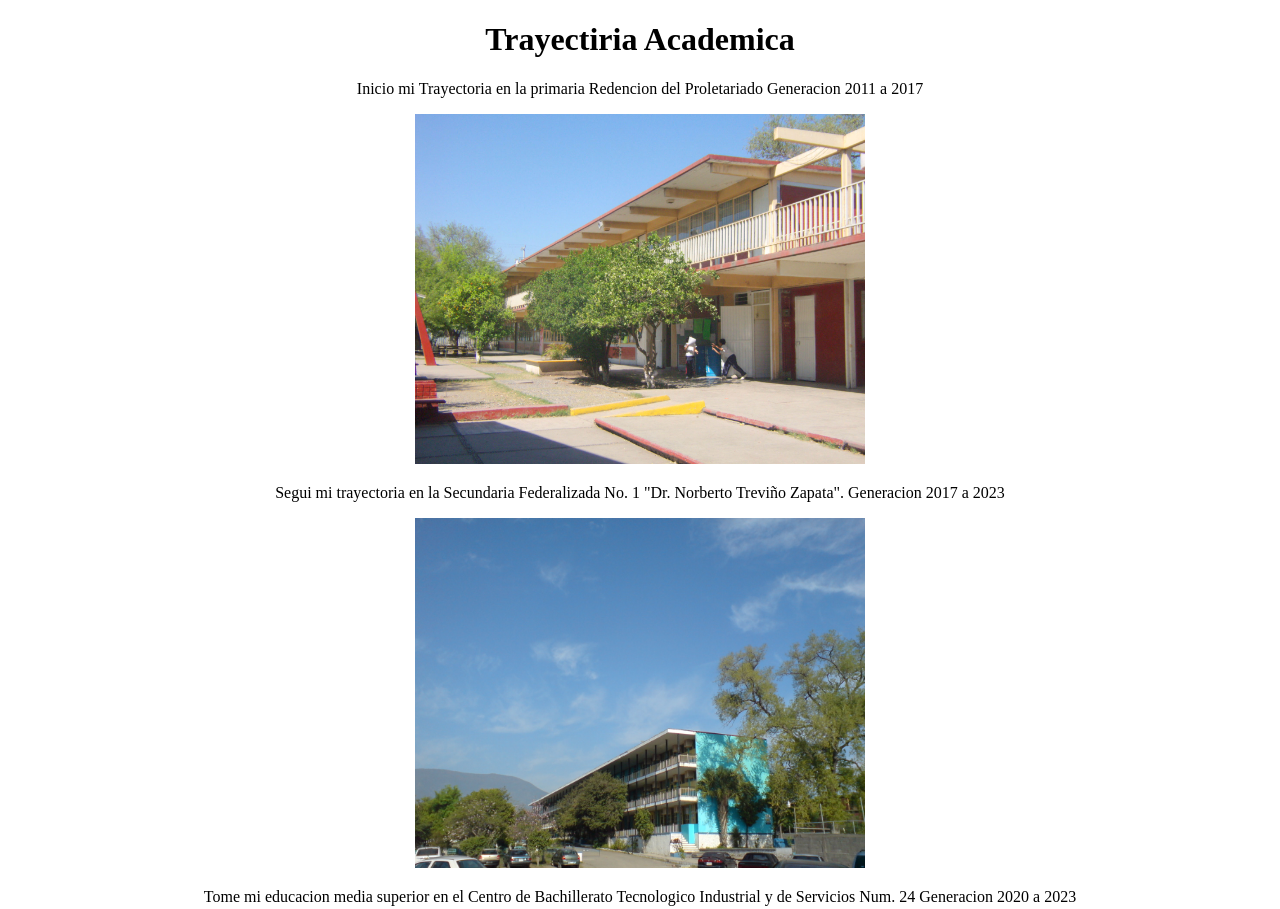
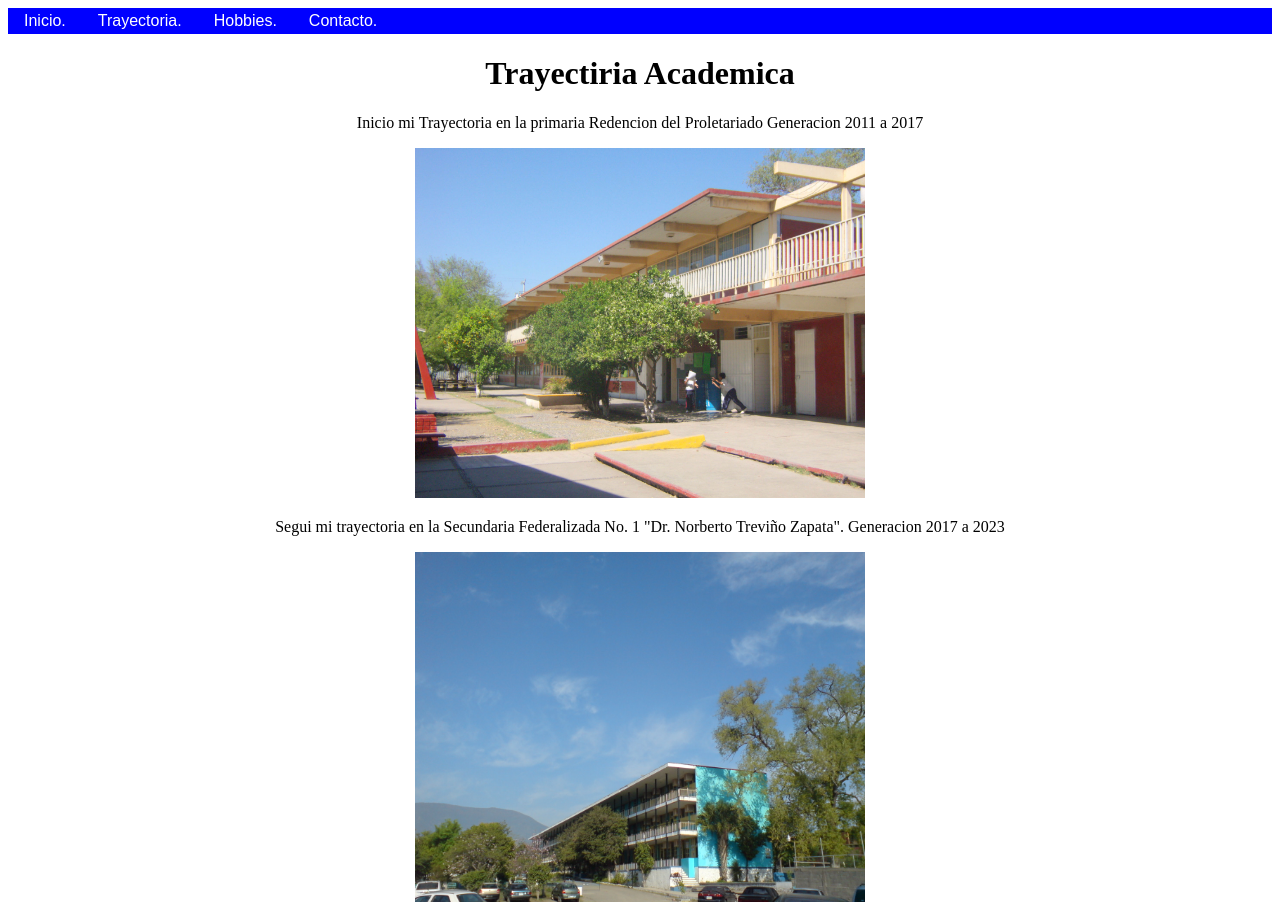
Before and after one commit to ElGuapo399/Metalenguajes, a plain HTML site: page Trayectoria.html in a window 1280 px wide. Shown: the top 909 px of the page. Drawn offline with Linux system fonts and the light colour scheme.

Commit message:
Add files via upload

```diff
--- a/Trayectoria.html
+++ b/Trayectoria.html
@@ -2,17 +2,49 @@
 <html lang="en">
 <head>
     <meta charset="UTF-8">
+    <style>
+            ul{background-color: blue;
+                list-style-type: none;
+                margin: 0;
+                padding: 0;
+                overflow: hidden;
+            }
+            li{
+                float: left;
+            }
+            li a{
+                display: block;
+                padding: 15px;
+                color: white;
+                text-align: center;
+                font-family: Arial, Helvetica, sans-serif;
+                padding: 4px 16px;
+                text-decoration: none;
+            }
+            li a:hover{
+                background-color: black;
+                font-size: 30px;
+                transition: all 1000ms;
+                font-size-adjust: 20px;
+            }
+        </style>
     <meta name="viewport" content="width=device-width, initial-scale=">
     <title>Trayectoria</title>
 </head>
 <body>
+     <ul>
+            <li><a href="index.html" >Inicio.</a></li>
+            <li><a href="Trayectoria.html" >Trayectoria.</a></li>
+            <li><a href="Hobbies.html" >Hobbies.</a></li>
+            <li><a href="Contacto.html" >Contacto.</a></li>
+        </ul>
     <center>
     <h1>Trayectiria Academica</h1>
     <p>Inicio mi Trayectoria en la primaria Redencion del Proletariado Generacion 2011 a 2017</p>
-    <img src="Primaria.JPG" width="450px" height="350px" alt="Imagen Primaria">
+    <img src="Primaria.jpg" width="450px" height="350px" alt="Imagen Primaria">
     <p>Segui mi trayectoria en la Secundaria Federalizada No. 1 "Dr. Norberto Treviño Zapata".
         Generacion 2017 a 2023</p>
-    <img src="Secundaria.JPG" width="450px" height="350px" alt="Imagen Secundaria">
+    <img src="Secundaria.jpg" width="450px" height="350px" alt="Imagen Secundaria">
     <p>Tome mi educacion media superior en el Centro de Bachillerato Tecnologico Industrial y de Servicios Num. 24
         Generacion 2020 a 2023</p>
     <img src="Cbtis.jpg" width="450px" height="350px" alt="Imagen del Cbtis24">
@@ -20,5 +52,4 @@
     <img src="Facultad.jpg" width="450px" height="350px" alt="Imagen de la Facultad">
     </center>
 </body>
-
 </html>
```
Also changed, not shown: Contacto.html (+32 -0 lines), Hobbies.html (+35 -1 lines), index.html (+1 -1 lines).
